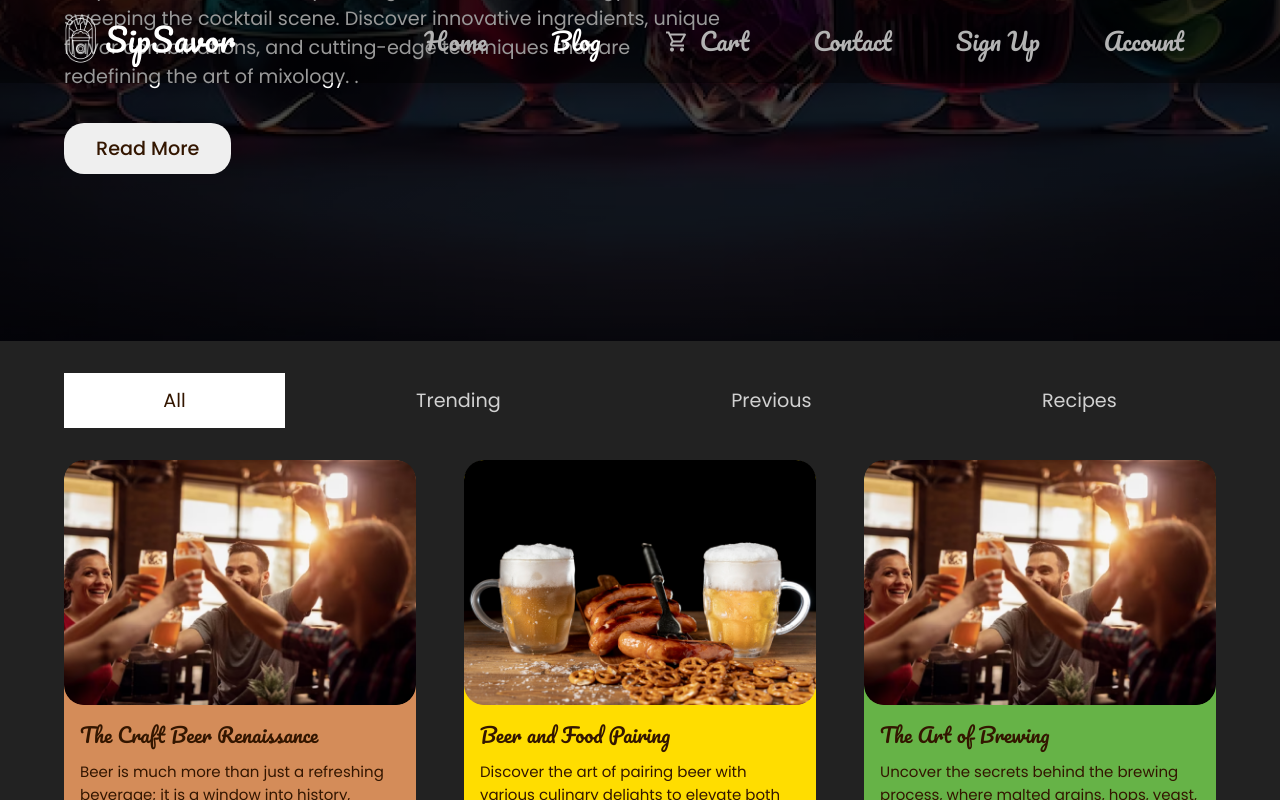
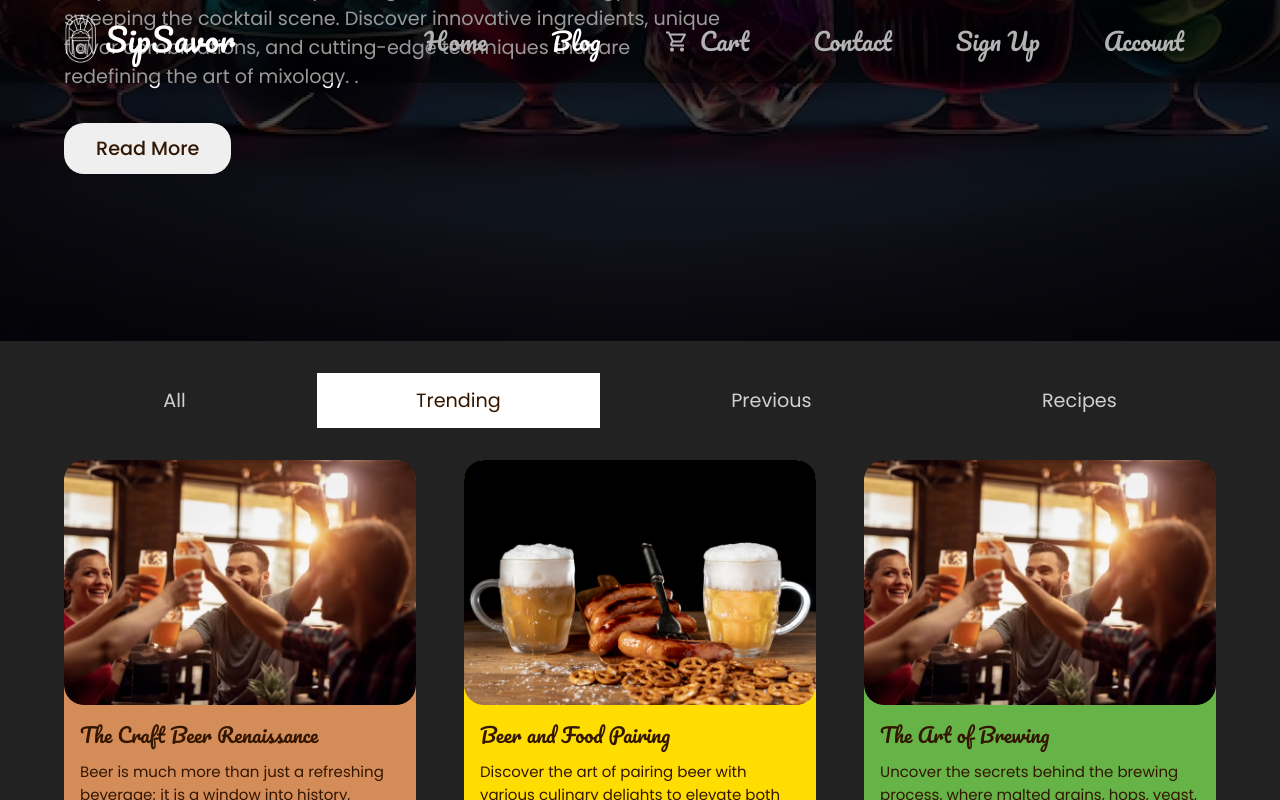
Before and after one commit to Prosperedafe/sip, a React (Vite) app: page /blog in a window 1280 px wide. Both pictures are taken after a click on the button "Trending". Shown: the part 439-1239 px from the top of the page. Built offline with nearby package versions, Linux system fonts and the light colour scheme.

Commit message:
changed use effect dependency

```diff
--- a/src/pages/Blog/blog.tsx
+++ b/src/pages/Blog/blog.tsx
@@ -35,18 +35,40 @@ const Blog = () => {
 
     useEffect(() => {
         localStorage.setItem("fruit_name", JSON.stringify(fruitDrink?.route))
-    }, [handleClick])
+    }, [option])
 
     return (
         <section id="blog">
             <BlogHero heading="Exploring the Divine World of Beverages" paragraph="Stay ahead of the curve by delving into the latest mixology trends sweeping the cocktail scene. Discover innovative ingredients, unique flavor combinations, and cutting-edge techniques that are redefining the art of mixology. ." button="Read More" />
             <div className="blog__nav">
                 <button className={activePost === "all" ? "active" : ""} onClick={() => setActiveBlog("all")}>All</button>
-                <button className={activePost === "trending" ? "active" : ""} onClick={() => setActiveBlog("all")}>Trending</button>
-                <button className={activePost === "previous" ? "active" : ""} onClick={() => setActiveBlog("all")}>Previous</button>
+                <button className={activePost === "trending" ? "active" : ""} onClick={() => setActiveBlog("trending")}>Trending</button>
+                <button className={activePost === "previous" ? "active" : ""} onClick={() => setActiveBlog("previous")}>Previous</button>
                 <button className={activePost === "recipes" ? "active" : ""} onClick={() => setActiveBlog("recipes")}>Recipes</button>
             </div>
             {activePost === "all" && (
+                <section id="blog__post__all">
+                    {posts.map((post: any) => {
+                        return (
+                            <div key={post.id} id="blog__post__all__post">
+                                <BlogCard backgroundColor={post.background} image={post.image} title={post.title} paragraph={post.content} userName={post.userName} userImg={post.userImg} time={post.time} />
+                            </div>
+                        )
+                    })}
+                </section>
+            )}
+            {activePost === "trending" && (
+                <section id="blog__post__all">
+                    {posts.map((post: any) => {
+                        return (
+                            <div key={post.id} id="blog__post__all__post">
+                                <BlogCard backgroundColor={post.background} image={post.image} title={post.title} paragraph={post.content} userName={post.userName} userImg={post.userImg} time={post.time} />
+                            </div>
+                        )
+                    })}
+                </section>
+            )}
+            {activePost === "previous" && (
                 <section id="blog__post__all">
                     {posts.map((post: any) => {
                         return (
```
